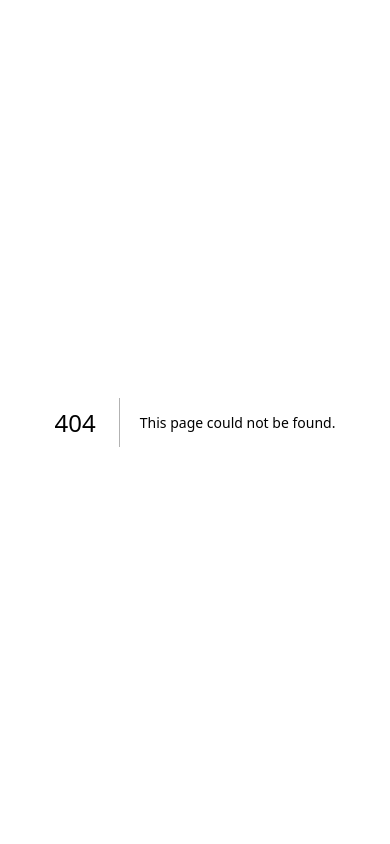
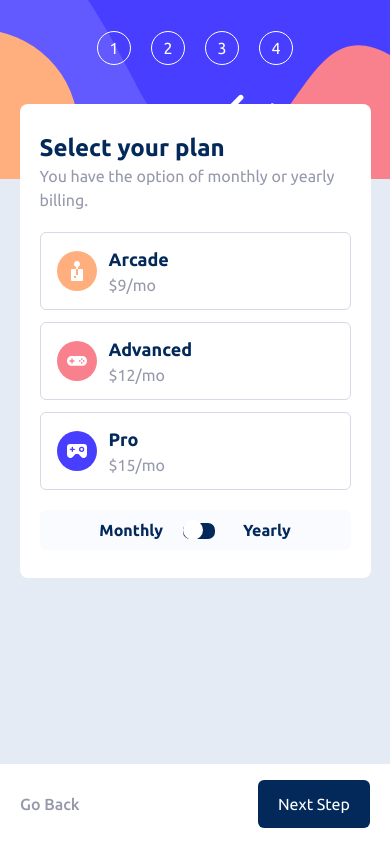
Before and after one commit to AJBrownson/multi-form, a Next.js app: page /select-plan in a window 390 px wide. Before the commit this address had no page. Built offline with nearby package versions, Linux system fonts and the light colour scheme.

Commit message:
feat: Add page 2 mobile view

```diff
--- a/src/app/page.js
+++ b/src/app/page.js
@@ -1,4 +1,5 @@
 import Image from "next/image";
+import Link from "next/link";
 import Desktop from "../../public/images/bg-sidebar-desktop.svg";
 import Mobile from "../../public/images/bg-sidebar-mobile.svg";
 
@@ -78,7 +79,7 @@ export default function Home() {
 
       {/* next section */}
       <section className="px-5 py-4 items-end justify-end bg-white fixed bottom-0 flex w-full h-20">
-        <button className="bg-[#02295a] py-3 px-5 rounded-md text-white">Next Step</button>
+        <Link href="/select-plan"><button className="bg-[#02295a] py-3 px-5 rounded-md text-white">Next Step</button></Link>
       </section>
     </main>
   );
--- /dev/null
+++ b/src/app/select-plan/page.js
@@ -0,0 +1,92 @@
+import Image from "next/image";
+import Link from "next/link";
+import Desktop from "../../../public/images/bg-sidebar-desktop.svg";
+import Mobile from "../../../public/images/bg-sidebar-mobile.svg";
+import Arcade from "../../../public/images/icon-arcade.svg";
+import Advanced from "../../../public/images/icon-advanced.svg";
+import Pro from "../../../public/images/icon-pro.svg";
+
+export default function SelectPlan() {
+  return (
+    <main className="relative">
+      <Image src={Desktop} alt="" className="hidden md:block" />
+      <Image src={Mobile} alt="" className="w-full md:hidden" />
+
+      {/* Routing buttons */}
+      <div className="text-white flex justify-between gap-5 absolute top-12 left-[50%] transform -translate-x-1/2 -translate-y-1/2">
+        <button className="flex justify-center items-center p-4 w-3 h-3 border border-white rounded-full">
+          1
+        </button>
+        <button className="flex justify-center items-center p-4 w-3 h-3 border border-white rounded-full">
+          2
+        </button>
+        <button className="flex justify-center items-center p-4 w-3 h-3 border border-white rounded-full">
+          3
+        </button>
+        <button className="flex justify-center items-center p-4 w-3 h-3 border border-white rounded-full">
+          4
+        </button>
+      </div>
+
+      {/* form div */}
+      <section className="px-5 flex justify-center items-center">
+        <form className="px-5 py-7 bg-[#fff] text-left w-[90%] rounded-lg absolute top-[58%]">
+          <h1 className="text-[#02295a] text-2xl font-bold">
+            Select your plan
+          </h1>
+          <p className="text-[#9699ab]">
+            You have the option of monthly or yearly billing.
+          </p>
+
+          <div className="mt-5">
+            <div className="rounded-md py-3 pl-4 border border-[#d6d9e6] flex items-center">
+              <Image src={Arcade} alt="" />
+              <div className="pl-3">
+                <h1 className="text-[#02295a] text-lg font-bold">Arcade</h1>
+                <p className="text-[#9699ab]">$9/mo</p>
+              </div>
+            </div>
+
+            <div className="rounded-md mt-3 py-3 pl-4 border border-[#d6d9e6] flex items-center">
+              <Image src={Advanced} alt="" />
+              <div className="pl-3">
+                <h1 className="text-[#02295a] text-lg font-bold">Advanced</h1>
+                <p className="text-[#9699ab]">$12/mo</p>
+              </div>
+            </div>
+
+            <div className="rounded-md mt-3 py-3 pl-4 border border-[#d6d9e6] flex items-center">
+              <Image src={Pro} alt="" />
+              <div className="pl-3">
+                <h1 className="text-[#02295a] text-lg font-bold">Pro</h1>
+                <p className="text-[#9699ab]">$15/mo</p>
+              </div>
+            </div>
+          </div>
+
+          {/* toggle section */}
+          <section className="mt-5 flex justify-center py-2 rounded-md gap-5 bg-[#fafbff]">
+            <span className="text-[#02295a] text-base font-bold">Monthly</span>
+            <input
+              className="me-2 mt-[0.3rem] h-4 w-8 appearance-none rounded-[0.4375rem] bg-[#02295a] before:pointer-events-none before:absolute before:h-3.5 before:w-3.5 before:rounded-full before:bg-transparent before:content-[''] after:absolute after:z-[2] after:-mt-[0.1875rem] after:h-5 after:w-5 after:rounded-full after:border-none after:bg-white after:shadow-switch-2 after:transition-[background-color_0.2s,transform_0.2s] after:content-[''] checked:bg-primary checked:after:absolute checked:after:z-[2] checked:after:-mt-[3px] checked:after:ms-[1.0625rem] checked:after:h-5 checked:after:w-5 checked:after:rounded-full checked:after:border-none checked:after:bg-primary checked:after:shadow-switch-1 checked:after:transition-[background-color_0.2s,transform_0.2s] checked:after:content-[''] hover:cursor-pointer focus:outline-none focus:before:scale-100 focus:before:opacity-[0.12] focus:before:shadow-switch-3 focus:before:shadow-black/60 focus:before:transition-[box-shadow_0.2s,transform_0.2s] focus:after:absolute focus:after:z-[1] focus:after:block focus:after:h-5 focus:after:w-5 focus:after:rounded-full focus:after:content-[''] checked:focus:border-primary checked:focus:bg-primary checked:focus:before:ms-[1.0625rem] checked:focus:before:scale-100 checked:focus:before:shadow-switch-3 checked:focus:before:transition-[box-shadow_0.2s,transform_0.2s] dark:bg-white/25 dark:after:bg-surface-dark dark:checked:bg-primary dark:checked:after:bg-primary"
+              type="checkbox"
+              role="switch"
+              id="flexSwitchCheckDefault"
+            />
+            <span className="text-[#02295a] text-base font-bold">Yearly</span>
+          </section>
+        </form>
+      </section>
+
+      {/* next section */}
+      <section className="px-5 py-4 items-end bg-white fixed bottom-0 flex justify-between w-full h-20">
+        <Link href="/">
+          <button className="py-3 font-medium text-[#9699ab]">Go Back</button>
+        </Link>
+        <button className="bg-[#02295a] py-3 px-5 rounded-md text-white">
+          Next Step
+        </button>
+      </section>
+    </main>
+  );
+}
```
Also changed, not shown: src/app/add-ons/page.js (added).
